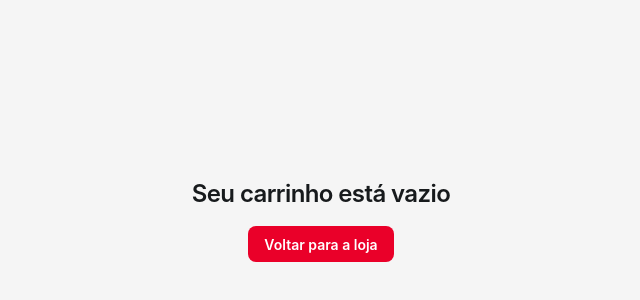
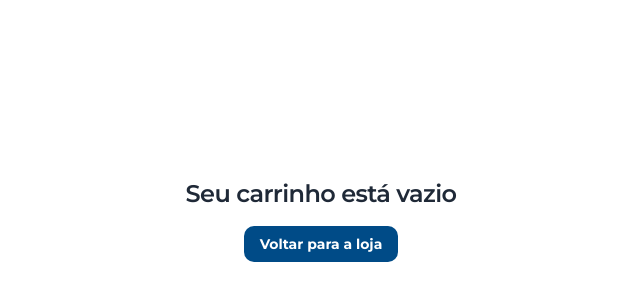
Before and after one commit to klabacher/peixe-shop, a React (Vite) app: page /cart in a window 1280 px wide. Shown: the part 180-480 px from the top of the page, without its empty margins (319-959 px from the left). Built offline with nearby package versions, Linux system fonts and the light colour scheme.

Commit message:
feat: enhance UI components with new styles, fonts, and button functionalities

```diff
--- a/index.html
+++ b/index.html
@@ -4,6 +4,14 @@
     <meta charset="UTF-8" />
     <link rel="icon" type="image/svg+xml" href="/vite.svg" />
     <meta name="viewport" content="width=device-width, initial-scale=1.0" />
+
+    <link rel="preconnect" href="https://fonts.googleapis.com" />
+    <link rel="preconnect" href="https://fonts.gstatic.com" crossorigin />
+    <link
+      rel="stylesheet"
+      href="https://fonts.googleapis.com/css2?family=Montserrat:wght@600;700;900&family=Open+Sans:wght@400;600&display=swap"
+    />
+
     <title>peixe-shop</title>
   </head>
   <body>
--- a/src/components/ProductModal.tsx
+++ b/src/components/ProductModal.tsx
@@ -60,7 +60,7 @@ export default function ProductModal({ open, onClose, product, onAddToCart }: Pr
             {product.name}
           </Typography>
 
-          <Typography level="body-md" textColor="text.secondary" sx={{ mb: 3 }}>
+          <Typography level="body-md" textColor="neutral.500" sx={{ mb: 3 }}>
             {product.description}
           </Typography>
 
@@ -93,7 +93,8 @@ export default function ProductModal({ open, onClose, product, onAddToCart }: Pr
             fullWidth
             size="lg"
             onClick={handleAddToCart}
-            sx={{ bgcolor: 'primary.solidBg', '&:hover': { bgcolor: 'primary.solidHoverBg' } }}
+            variant="solid"
+            color="success"
           >
             Adicionar • R$ {(product.price * quantity).toFixed(2).replace('.', ',')}
           </Button>
--- a/src/pages/CartPage.tsx
+++ b/src/pages/CartPage.tsx
@@ -35,18 +35,26 @@ export default function CartPage() {
     return (
       <Box sx={{ p: 2, display: 'flex', flexDirection: 'column', alignItems: 'center', justifyContent: 'center', height: '100vh' }}>
         <Typography level="h3" sx={{ mb: 2 }}>Seu carrinho está vazio</Typography>
-        <Button onClick={() => navigate('/')}>Voltar para a loja</Button>
+        <Button variant="solid" color="primary" onClick={() => navigate('/')}>Voltar para a loja</Button>
       </Box>
     );
   }
 
   return (
     <Box sx={{ pb: 12, bgcolor: 'background.body', minHeight: '100vh' }}>
-      <Sheet sx={{ p: 2, display: 'flex', alignItems: 'center', gap: 2, position: 'sticky', top: 0, zIndex: 100, boxShadow: 'sm' }}>
-        <IconButton onClick={() => navigate('/')} variant="plain">
+      <Sheet
+        variant="solid"
+        color="primary"
+        sx={{ p: 2, display: 'flex', alignItems: 'center', gap: 2, position: 'sticky', top: 0, zIndex: 100, boxShadow: 'sm' }}
+      >
+        <IconButton
+          onClick={() => navigate('/')}
+          variant="plain"
+          sx={{ color: 'primary.solidColor', '&:hover': { bgcolor: 'rgba(255,255,255,0.14)' } }}
+        >
           <ArrowBackIcon />
         </IconButton>
-        <Typography level="h4">Sacola</Typography>
+        <Typography level="h4" textColor="primary.solidColor">Sacola</Typography>
       </Sheet>
 
       <Box sx={{ p: 2 }}>
@@ -68,7 +76,7 @@ export default function CartPage() {
                     <DeleteOutlineIcon />
                   </IconButton>
                 </Box>
-                <Typography level="body-sm" sx={{ mb: 1 }}>
+                <Typography level="body-sm" textColor="success.plainColor" sx={{ mb: 1 }}>
                   R$ {item.price.toFixed(2).replace('.', ',')} / un
                 </Typography>
                 <Box sx={{ display: 'flex', justifyContent: 'space-between', alignItems: 'center' }}>
@@ -89,7 +97,7 @@ export default function CartPage() {
                       <AddIcon fontSize="small" />
                     </IconButton>
                   </Box>
-                  <Typography level="title-md">
+                  <Typography level="title-md" textColor="success.plainColor">
                     R$ {(item.price * item.quantity).toFixed(2).replace('.', ',')}
                   </Typography>
                 </Box>
@@ -112,7 +120,7 @@ export default function CartPage() {
         <Sheet variant="soft" color="neutral" sx={{ p: 2, borderRadius: 'md' }}>
           <Box sx={{ display: 'flex', justifyContent: 'space-between', mb: 1 }}>
             <Typography>Subtotal</Typography>
-            <Typography>R$ {total.toFixed(2).replace('.', ',')}</Typography>
+            <Typography textColor="success.plainColor">R$ {total.toFixed(2).replace('.', ',')}</Typography>
           </Box>
           <Box sx={{ display: 'flex', justifyContent: 'space-between', mb: 1 }}>
             <Typography>Taxa de serviço</Typography>
@@ -121,28 +129,28 @@ export default function CartPage() {
           <Divider sx={{ my: 1 }} />
           <Box sx={{ display: 'flex', justifyContent: 'space-between' }}>
             <Typography level="title-lg">Total</Typography>
-            <Typography level="title-lg">R$ {total.toFixed(2).replace('.', ',')}</Typography>
+            <Typography level="title-lg" textColor="success.plainColor">R$ {total.toFixed(2).replace('.', ',')}</Typography>
           </Box>
         </Sheet>
       </Box>
 
       <Sheet
+        variant="solid"
+        color="primary"
         sx={{
           position: 'fixed',
           bottom: 0,
           left: 0,
           right: 0,
           p: 2,
-          borderTop: '1px solid',
-          borderColor: 'divider',
-          bgcolor: 'background.surface'
         }}
       >
         <Button
           fullWidth
           size="lg"
           onClick={handleCheckout}
-          sx={{ bgcolor: 'primary.solidBg', '&:hover': { bgcolor: 'primary.solidHoverBg' } }}
+          variant="solid"
+          color="success"
         >
           Confirmar Pedido
         </Button>
--- /dev/null
+++ b/src/theme/fonts.ts
@@ -0,0 +1,2 @@
+export const fontFamilyDisplay = "'Montserrat', var(--joy-fontFamily-fallback)";
+export const fontFamilyBody = "'Open Sans', var(--joy-fontFamily-fallback)";
--- a/src/theme/index.tsx
+++ b/src/theme/index.tsx
@@ -1,56 +1,3 @@
-import { extendTheme } from '@mui/joy/styles';
+export { brand, joyTheme } from './joyTheme';
 
-const theme = extendTheme({
-  colorSchemes: {
-    light: {
-      palette: {
-        primary: {
-          50: '#e3f2fd',
-          100: '#bbdefb',
-          200: '#90caf9',
-          300: '#64b5f6',
-          400: '#42a5f5',
-          500: '#2196f3',
-          600: '#1e88e5',
-          700: '#1976d2',
-          800: '#1565c0',
-          900: '#0d47a1',
-          solidBg: '#EA0029', // iFood red-ish for primary actions
-          solidHoverBg: '#B80020',
-          solidColor: '#fff',
-        },
-        neutral: {
-          plainColor: '#414141',
-          plainHoverColor: '#212121',
-        },
-        background: {
-          body: '#f5f5f5',
-          surface: '#ffffff',
-        },
-      },
-    },
-  },
-  fontFamily: {
-    body: 'Anton, Inter, var(--joy-fontFamily-fallback)',
-    display: 'Anton, Inter, var(--joy-fontFamily-fallback)',
-  },
-  components: {
-    JoyButton: {
-      styleOverrides: {
-        root: {
-          borderRadius: '8px',
-        },
-      },
-    },
-    JoyCard: {
-      styleOverrides: {
-        root: {
-          borderRadius: '12px',
-          boxShadow: '0 2px 12px rgba(0,0,0,0.08)',
-        },
-      },
-    },
-  },
-});
-
-export default theme;
+export { default } from './joyTheme';
--- /dev/null
+++ b/src/theme/joyTheme.ts
@@ -0,0 +1,149 @@
+import { extendTheme } from '@mui/joy/styles';
+import { fontFamilyBody, fontFamilyDisplay } from './fonts';
+
+export const brand = {
+  blue: '#004B87',
+  green: '#00A651',
+  white: '#FFFFFF',
+  gray: '#6B7280',
+  yellow: '#F4A020',
+  red: '#E63946',
+} as const;
+
+export const joyTheme = extendTheme({
+  fontFamily: {
+    body: fontFamilyBody,
+    display: fontFamilyDisplay,
+  },
+  radius: {
+    xs: '10px',
+    sm: '10px',
+    md: '10px',
+    lg: '10px',
+    xl: '10px',
+  },
+  shadow: {
+    xs: '0 1px 6px rgba(0,0,0,0.05)',
+    sm: '0 2px 10px rgba(0,0,0,0.06)',
+    md: '0 6px 18px rgba(0,0,0,0.10)',
+    lg: '0 10px 30px rgba(0,0,0,0.12)',
+    xl: '0 16px 40px rgba(0,0,0,0.14)',
+  },
+  colorSchemes: {
+    light: {
+      palette: {
+        primary: {
+          500: brand.blue,
+          plainColor: brand.blue,
+          solidBg: brand.blue,
+          solidHoverBg: 'rgba(0, 75, 135, 0.92)',
+          solidColor: brand.white,
+          outlinedBorder: 'rgba(0, 75, 135, 0.22)',
+          outlinedHoverBorder: 'rgba(0, 75, 135, 0.32)',
+        },
+        success: {
+          500: brand.green,
+          plainColor: brand.green,
+          solidBg: brand.green,
+          solidHoverBg: 'rgba(0, 166, 81, 0.92)',
+          solidColor: brand.white,
+        },
+        warning: {
+          500: brand.yellow,
+          plainColor: brand.yellow,
+          solidBg: brand.yellow,
+          solidHoverBg: 'rgba(244, 160, 32, 0.92)',
+          solidColor: brand.white,
+        },
+        danger: {
+          500: brand.red,
+          plainColor: brand.red,
+          solidBg: brand.red,
+          solidHoverBg: 'rgba(230, 57, 70, 0.92)',
+          solidColor: brand.white,
+        },
+        neutral: {
+          50: '#F9FAFB',
+          100: '#F3F4F6',
+          200: '#E5E7EB',
+          300: '#D1D5DB',
+          400: '#9CA3AF',
+          500: brand.gray,
+          600: '#4B5563',
+          700: '#374151',
+          800: '#1F2937',
+          900: '#111827',
+        },
+        background: {
+          body: brand.white,
+          surface: brand.white,
+        },
+        text: {
+          secondary: brand.gray,
+        },
+        divider: 'rgba(0, 75, 135, 0.12)',
+      },
+    },
+  },
+  components: {
+    JoyButton: {
+      defaultProps: {
+        variant: 'solid',
+      },
+      styleOverrides: {
+        root: {
+          textTransform: 'none',
+          borderRadius: '10px',
+          fontFamily: fontFamilyDisplay,
+          fontWeight: 700,
+        },
+      },
+    },
+    JoyCard: {
+      defaultProps: {
+        variant: 'outlined',
+      },
+      styleOverrides: {
+        root: {
+          backgroundColor: brand.white,
+          borderColor: 'rgba(0, 75, 135, 0.12)',
+          boxShadow: '0 2px 10px rgba(0,0,0,0.06)',
+          transition: 'box-shadow 150ms ease, border-color 150ms ease',
+          '&:hover': {
+            boxShadow: '0 6px 18px rgba(0,0,0,0.10)',
+            borderColor: 'rgba(0, 75, 135, 0.22)',
+          },
+        },
+      },
+    },
+    JoyInput: {
+      styleOverrides: {
+        root: {
+          '--Input-radius': '10px',
+          '--Input-focusedHighlight': brand.blue,
+          '--Input-placeholderColor': brand.gray,
+        },
+        input: {
+          '&::placeholder': {
+            color: brand.gray,
+            opacity: 1,
+          },
+        },
+      },
+    },
+    JoyLink: {
+      defaultProps: {
+        color: 'primary',
+      },
+      styleOverrides: {
+        root: {
+          '&:hover': {
+            color: 'success.plainColor',
+          },
+        },
+      },
+    },
+  },
+});
+
+export default joyTheme;
```
Also changed, not shown: src/components/Header.tsx (+11 -7 lines), src/components/ProductCard.tsx (+16 -4 lines).
